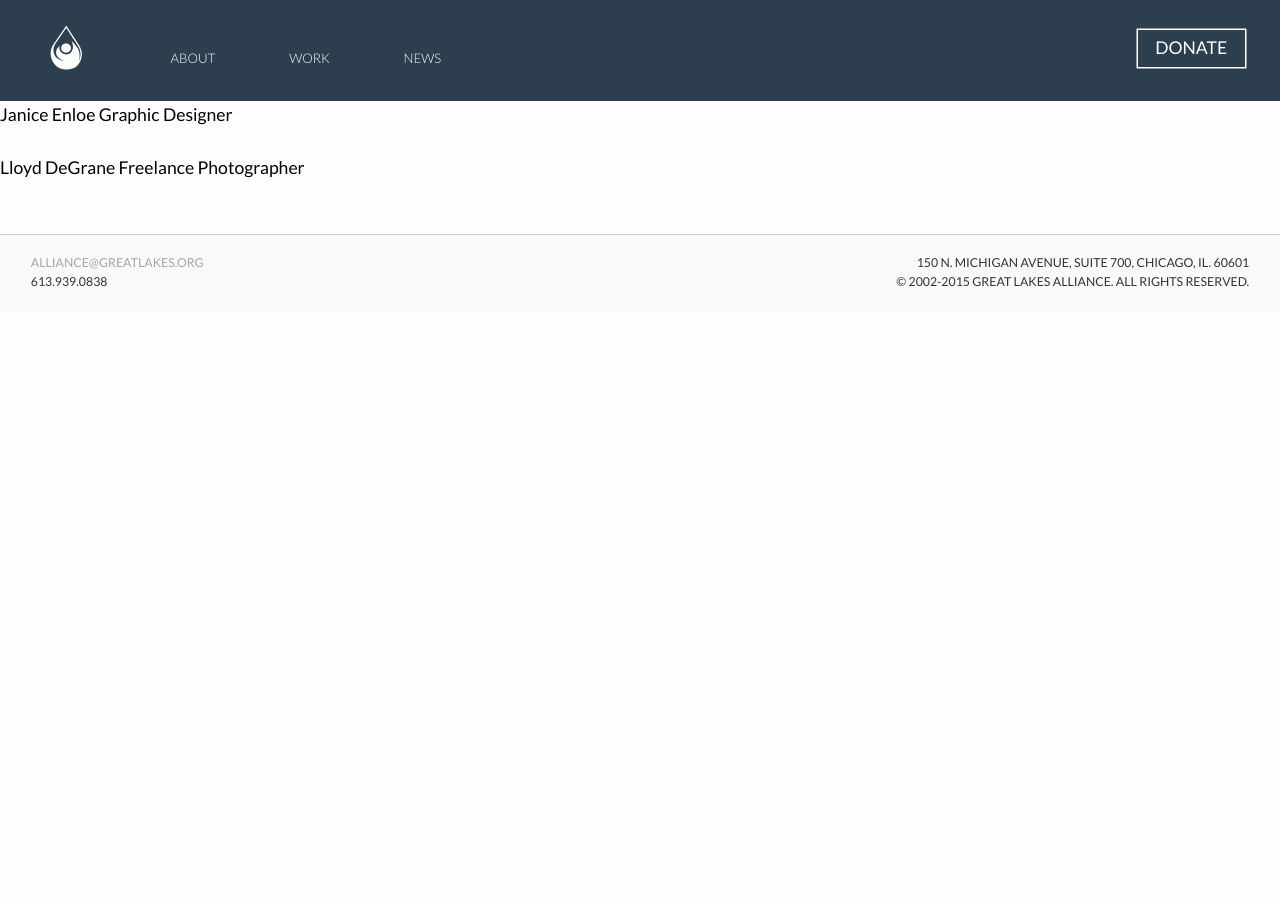
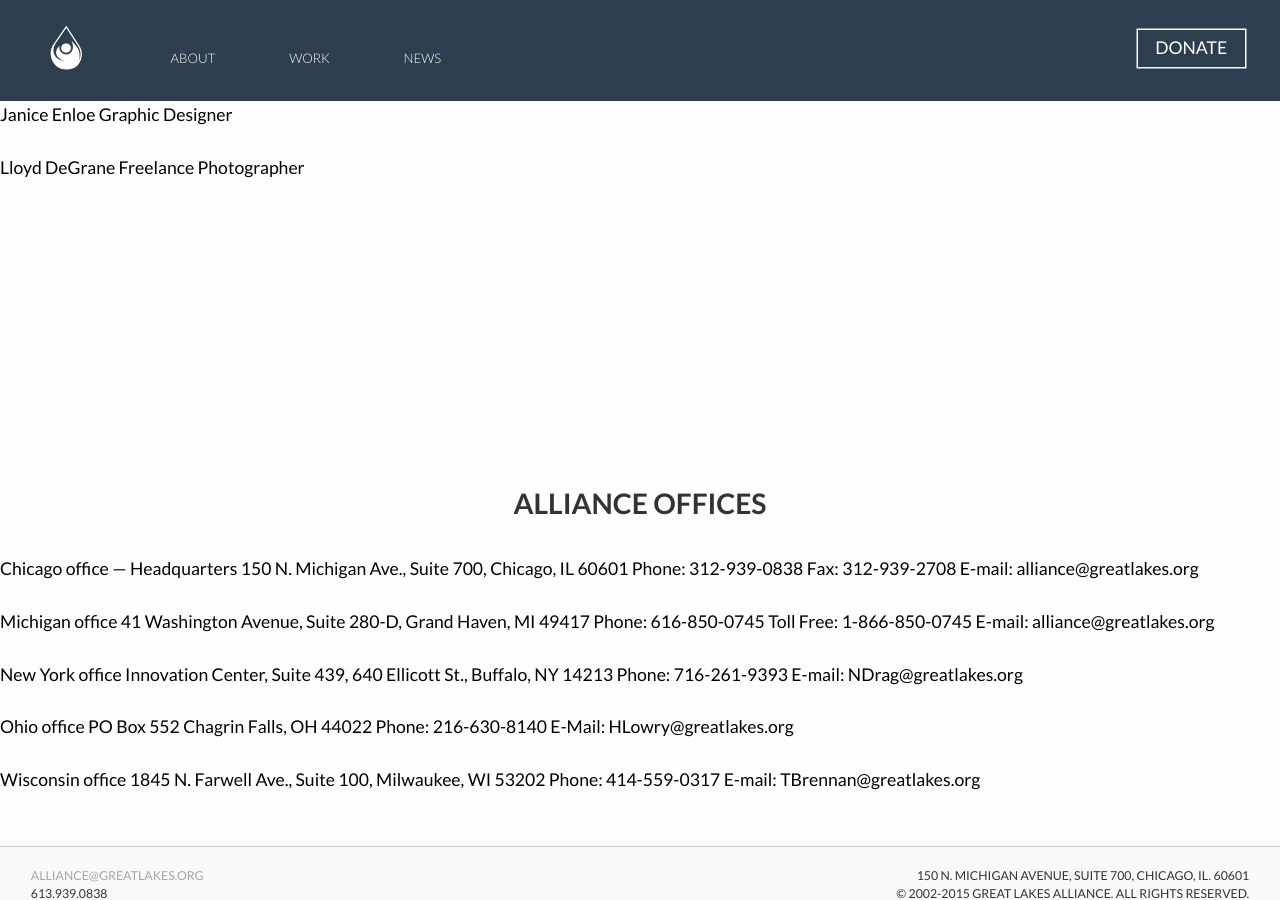
Before and after one commit to gbales11/greatlakesalliance, a Jekyll site: the page built from about.html, in a window 1280 px wide and 900 px high, scrolled down 2378 px. Built offline with Jekyll 4.4.1, drawn with Linux system fonts in a browser that asks for light colours; nearby versions of some CDN libraries; Markdown is read by kramdown in place of the engine named in the settings; before the commit the page ends 2689 px from its top, so only the background shows below that.

Commit message:
feat(about.html): add content to about
add contact information

```diff
--- a/about.html
+++ b/about.html
@@ -147,3 +147,35 @@
 
 <p>Lloyd DeGrane
 Freelance Photographer</p>
+
+<h1>Contact Us </h1>
+
+<h2>Alliance Offices</h2>
+
+<p>Chicago office — Headquarters
+150 N. Michigan Ave., Suite 700, Chicago, IL 60601
+Phone: 312-939-0838
+Fax: 312-939-2708
+E-mail: alliance@greatlakes.org</p>
+
+<p>Michigan office
+41 Washington Avenue, Suite 280-D, Grand Haven, MI  49417
+Phone: 616-850-0745
+Toll Free: 1-866-850-0745
+E-mail: alliance@greatlakes.org</p>
+
+<p>New York office
+Innovation Center, Suite 439, 640 Ellicott St., Buffalo, NY 14213
+Phone: 716-261-9393
+E-mail: NDrag@greatlakes.org</p>
+
+<p>Ohio office
+PO Box 552
+Chagrin Falls, OH 44022
+Phone: 216-630-8140
+E-Mail: HLowry@greatlakes.org</p>
+
+<p>Wisconsin office
+1845 N. Farwell Ave., Suite 100, Milwaukee, WI  53202
+Phone: 414-559-0317
+E-mail: TBrennan@greatlakes.org</p>
```
